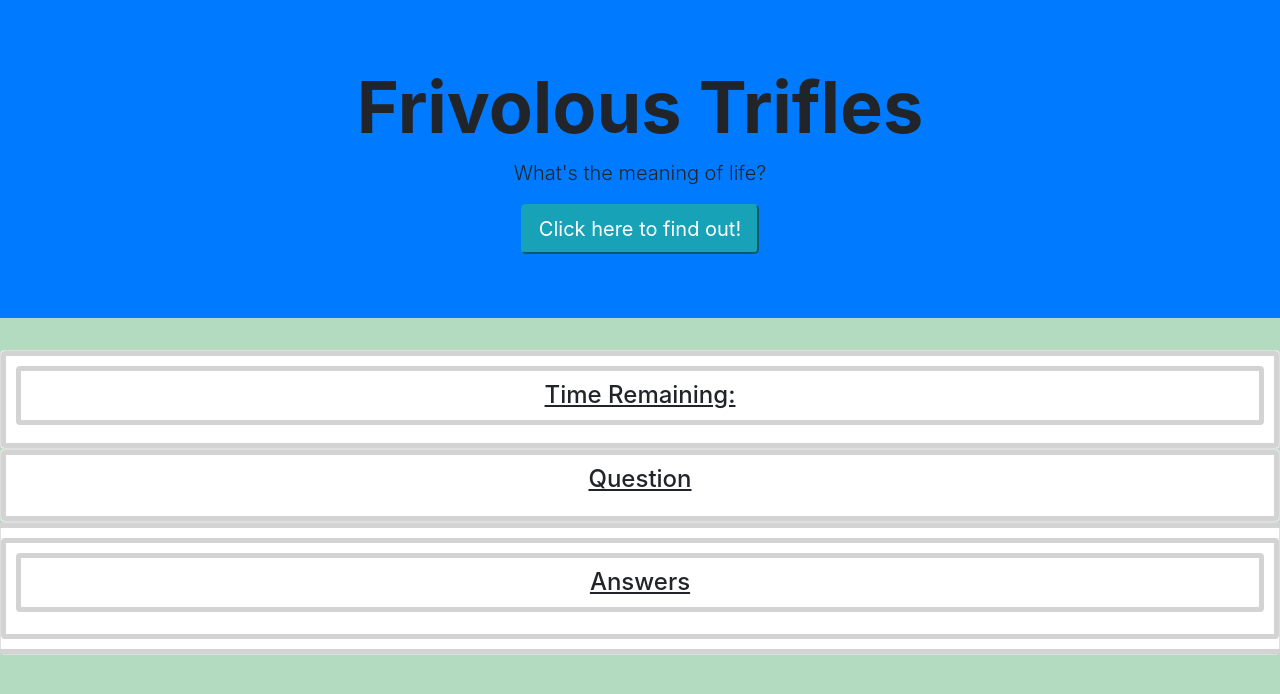
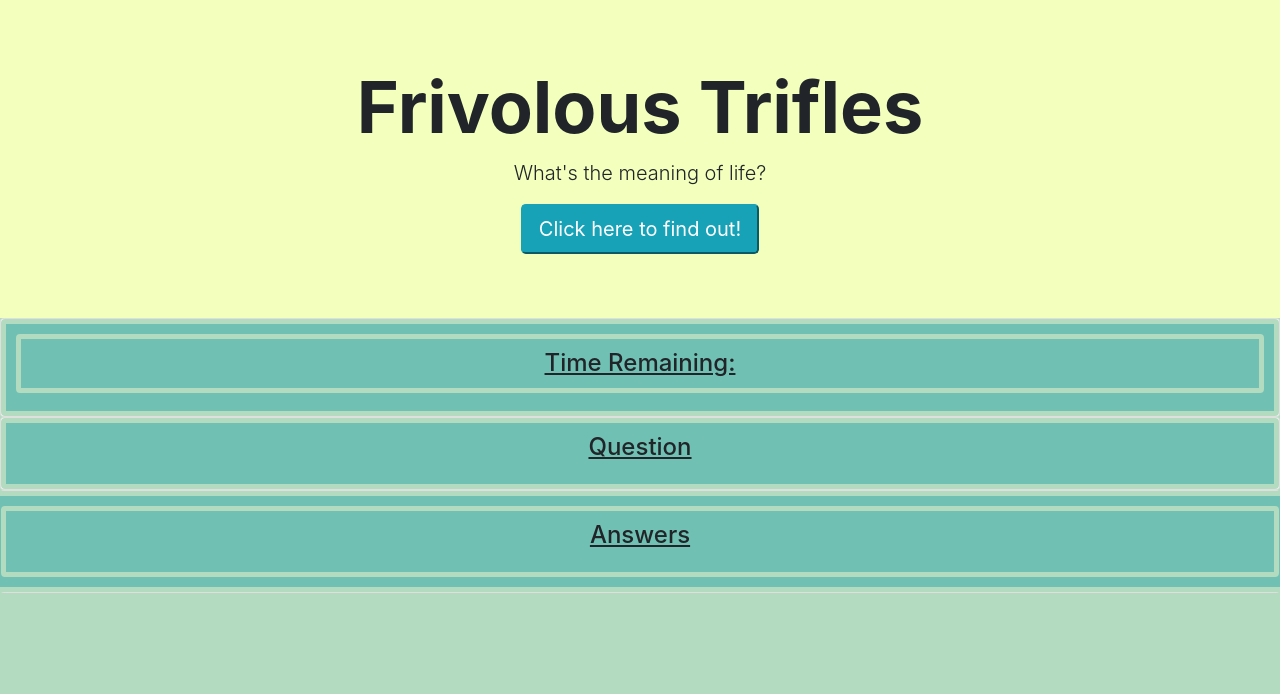
Before and after one commit to BMD-518/Triviagame, a plain HTML site: page index.html in a window 1280 px wide. Drawn offline with nearby package versions, Linux system fonts and the light colour scheme.

Commit message:
styling changes

```diff
--- a/assets/css/style.css
+++ b/assets/css/style.css
@@ -1,18 +1,19 @@
-.changeling {
+/* .changeling {
     border: 5px solid lightgray;
     padding: 10px;
     border-radius: 4px;
-}
+}  */
 
 .response {
-    border: 5px solid lightgray;
+    border: 5px solid #F3FFBD;
     padding: 10px;
     border-radius: 4px;
     cursor: pointer;
 }
 
 .card-body{
-    border: 5px solid lightgray;
+    border: 5px solid #B2DBBF;
+    background-color: #70C1B3;
     padding: 10px;
     border-radius: 4px;
 }
@@ -24,3 +25,8 @@
 body {
     background-color: #B2DBBF;
 }
+
+#header {
+    background-color: #F3FFBD;
+    margin-bottom: 0;
+}
--- a/assets/javascript/app.js
+++ b/assets/javascript/app.js
@@ -53,7 +53,7 @@ const theDamage = `
     <button id="reset-button" class="btn-lg btn-danger btn-block my-button">RESET GAME</button>
 `;
     $('#current-answers').html(theDamage);
-}
+};
 
 // select first question to display to DOM
 function noPressure() {
@@ -125,7 +125,7 @@ function nextSong(){
         currentQuestion++;
         noPressure();
     }
-}
+};
 
 
 // create function to call for timeRemaining decrement
@@ -139,30 +139,29 @@ function decrementCounter(){
         gameOverMan();
     }
 
-}
+};
 
 // create function to clear timer at zero
 function gameOverMan(){
 
     clearInterval(timer);
-
     // increment wrong answer counter
     answeredIncorrectly++;
-
     // call next question function
     nextSong();
-}
+};
 
+// start game button function
 $(document).on('click', '#start-button', function(){
     noPressure();
-})
+});
 
+// reset game button function
 $(document).on('click', '#reset-button', function(){
     timeRemaining = 10;
     answeredCorrectly = 0;
     answeredIncorrectly = 0;
     currentQuestion = 0;
     time;
-    showMe();
     noPressure();
-})
+});
--- a/index.html
+++ b/index.html
@@ -15,7 +15,7 @@
   <body>
 
     <!-- Header -->
-    <div class="jumbotron jumbotron-fluid text-center bg-primary">
+    <div id="header" class="jumbotron jumbotron-fluid text-center">
       <div class="container">
         <h1 class="display-3 font-weight-bold">Frivolous Trifles</h1>
         <p class="lead">What's the meaning of life?</p>
```
